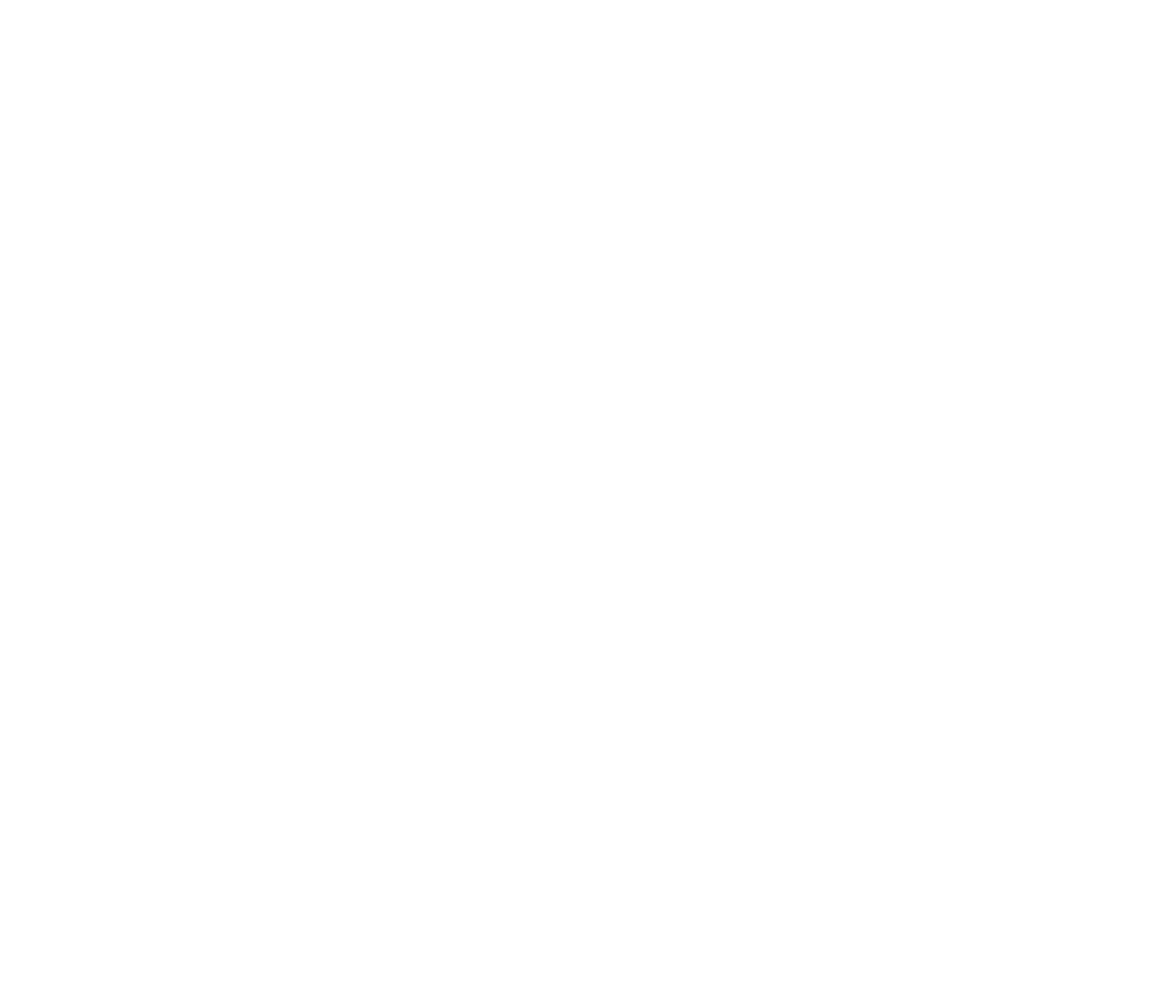
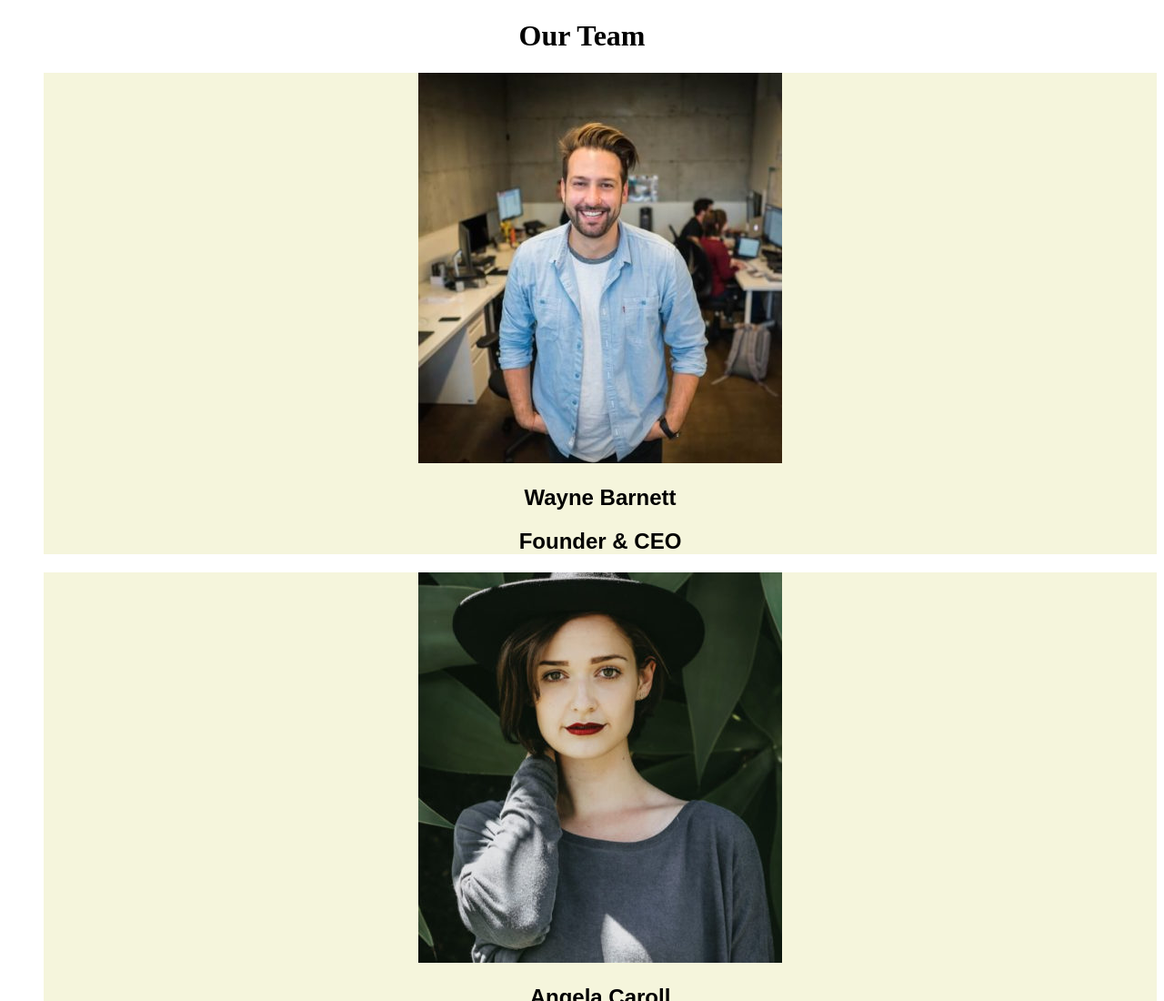
Before and after one commit to chidoriii7/js-our-team, a plain HTML site: page index.html in a window 1280 px wide. Shown: the top 1100 px of the page at 91% size. Before the commit the page ends 800 px from the top, so only its background shows below. Drawn offline with Linux system fonts and the light colour scheme.

Commit message:
js-our-team : milestone 2, Bonus 1, Bonus 2. (card senza style)

```diff
--- a/app.js
+++ b/app.js
@@ -1,59 +1,82 @@
 // Utilizzando i dati forniti, creare un array di oggetti per rappresentare i membri del team.
 // Ogni membro è caratterizzato dalle seguenti informazioni: nome, ruolo e foto.
-// BONUS 1:
-// Trasformare la stringa foto in una immagine effettiva
-// BONUS 2:
-// Organizzare i singoli membri in card/schede
 
 
 // MILESTONE 0:
 // Creare l’array di oggetti con le informazioni fornite.
-const ourteam = ['Wayne Barnett', 'Angela Caroll', 'Walter Gordon', 'Angela Lopez', 'Scott Estrada', 'Barbara Ramos',];
+const ourteam = [{
+    name : 'Wayne Barnett ',
+    role : 'Founder & CEO ',
+    photo: 'wayne-barnett-founder-ceo.jpg '
+}, {
+    name : 'Angela Caroll ',
+    role : 'Chief Editor ',
+    photo: 'angela-caroll-chief-editor.jpg '
+}, {
+    name : 'Walter Gordon ',
+    role : 'Office Manager ',
+    photo: 'walter-gordon-office-manager.jpg '
+}, {
+    name : 'Angela Lopez ',
+    role : 'Social Media Manager ',
+    photo: 'angela-lopez-social-media-manager.jpg '
 
-const wayneBarnett = {
-    name : 'Wayne Barnett',
-    role : 'Founder & CEO',
-    photo: 'wayne-barnett-fouder-ceo.jps'
-}
+}, {
+    name : 'Scott Estrada ',
+    role : 'Developer ',
+    photo: 'scott-estrada-developer.jpg '
+}, {
+    name : 'Barbara Ramos ',
+    role : 'Graphic Designer ',
+    photo: 'barbara-ramos-graphic-designer.jpg '
+}];
 
-const angelaCaroll = {
-    name : 'Angela Caroll',
-    role : 'Chief Editor',
-    photo: 'angela-caroll-chief-editor.jps'
-}
-
-const walterGordon = {
-    name : 'Walter Gordon',
-    role : 'Office Manager',
-    photo: 'walter-gordon-office-manager.jps'
-}
-
-const angelaLopez = {
-    name : 'Angela Lopez',
-    role : 'Social Media Manager',
-    photo: 'angela-lopez-social-media-manager.jps'
-}
-
-const scottEstrada = {
-    name : 'Scott Estrada',
-    role : 'Developer',
-    photo: 'scott-estrada-developer.jps'
-}
-
-const barbaraRamos = {
-    name : 'Barbara Ramos',
-    role : 'Graphic Designer',
-    photo: 'barbara-ramos-graphic-designer.jps'
-}
 
 // MILESTONE 1:
 // Stampare su console, per ogni membro del team, le informazioni di nome, ruolo e la stringa della foto
-console.log(wayneBarnett);
-console.log(angelaCaroll);
-console.log(walterGordon);
-console.log(angelaLopez);
-console.log(scottEstrada);
-console.log(barbaraRamos);
 
-// MILESTONE 2:
-// Stampare le stesse informazioni su DOM sottoforma di stringhe
+// for(let i = 0; i < ourteam.length; i++){
+    //     console.log(ourteam[i].name);
+    //     console.log(ourteam[i].role);
+    //     console.log(ourteam[i].photo);
+    // }
+
+
+    // MILESTONE 2:
+    // Stampare le stesse informazioni su DOM sottoforma di stringhe
+    // BONUS 1:
+    // Trasformare la stringa foto in una immagine effettiva
+    // BONUS 2:
+    // Organizzare i singoli membri in card/schede
+
+    for(let i = 0; i < ourteam.length; i++){
+
+        const lista = document.querySelector('.lista');
+
+        const teamObj = ourteam[i]
+
+        //create elements
+    const li = document.createElement('li');
+    const div = document.createElement('div');
+
+    // variabili per creare elementi html
+    const name = document.createElement('h2')
+    const role = document.createElement('h2')
+    const photo = document.createElement('img')
+
+    // aggiunzioni classi
+    div.classList.add('card')
+
+    // img in pagina
+    photo.src = teamObj.photo;
+
+
+    //
+    name.append(teamObj.name);
+    role.append(teamObj.role);
+    photo.append(teamObj.photo);
+
+    div.append(photo, name, role)
+    li.append(div);
+    lista.append(li)
+}
--- a/index.html
+++ b/index.html
@@ -9,7 +9,10 @@
 <body>
 
     <div id="database">
+        <h1>Our Team</h1>
+        <ul class="lista">
 
+        </ul>
     </div>
 
     <script src="app.js"></script>
--- a/style.css
+++ b/style.css
@@ -0,0 +1,13 @@
+.card {
+    text-align: center;
+    font-family: Arial, Helvetica, sans-serif;
+    background-color: beige;
+}
+
+li {
+    list-style: none;
+}
+
+h1 {
+    text-align: center;
+}
```
Also changed, not shown: angela-caroll-chief-editor.jpg (renamed from img/angela-caroll-chief-editor.jpg), angela-lopez-social-media-manager.jpg (renamed from img/angela-lopez-social-media-manager.jpg), barbara-ramos-graphic-designer.jpg (renamed from img/barbara-ramos-graphic-designer.jpg), scott-estrada-developer.jpg (renamed from img/scott-estrada-developer.jpg), walter-gordon-office-manager.jpg (renamed from img/walter-gordon-office-manager.jpg), wayne-barnett-founder-ceo.jpg (renamed from img/wayne-barnett-founder-ceo.jpg).
